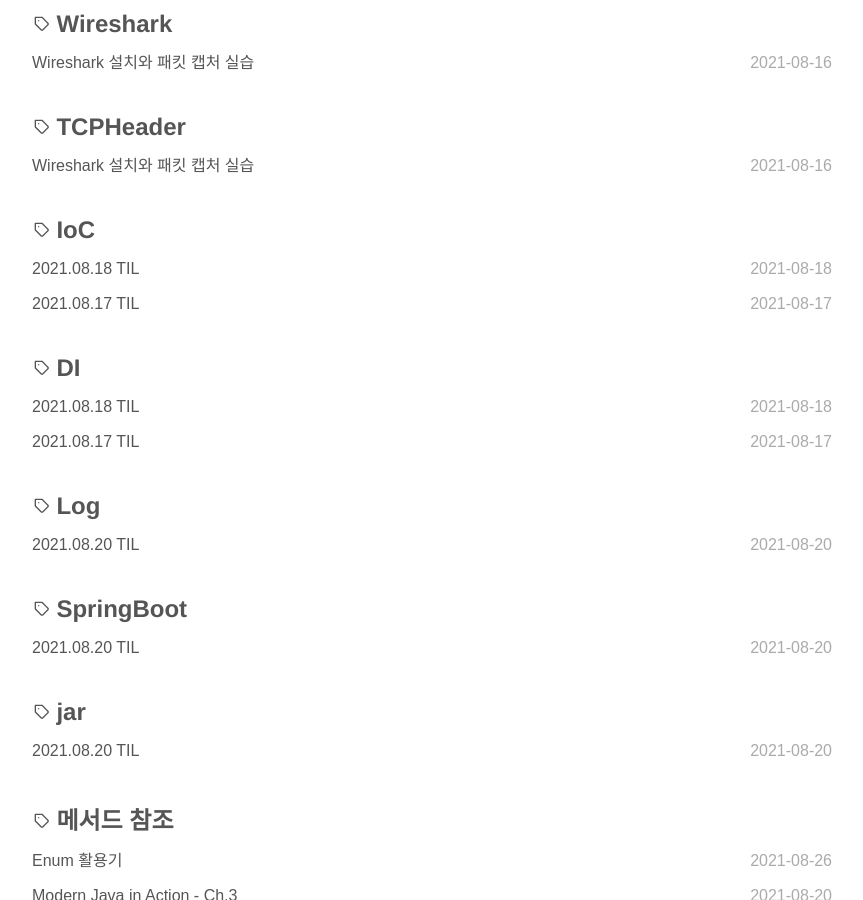
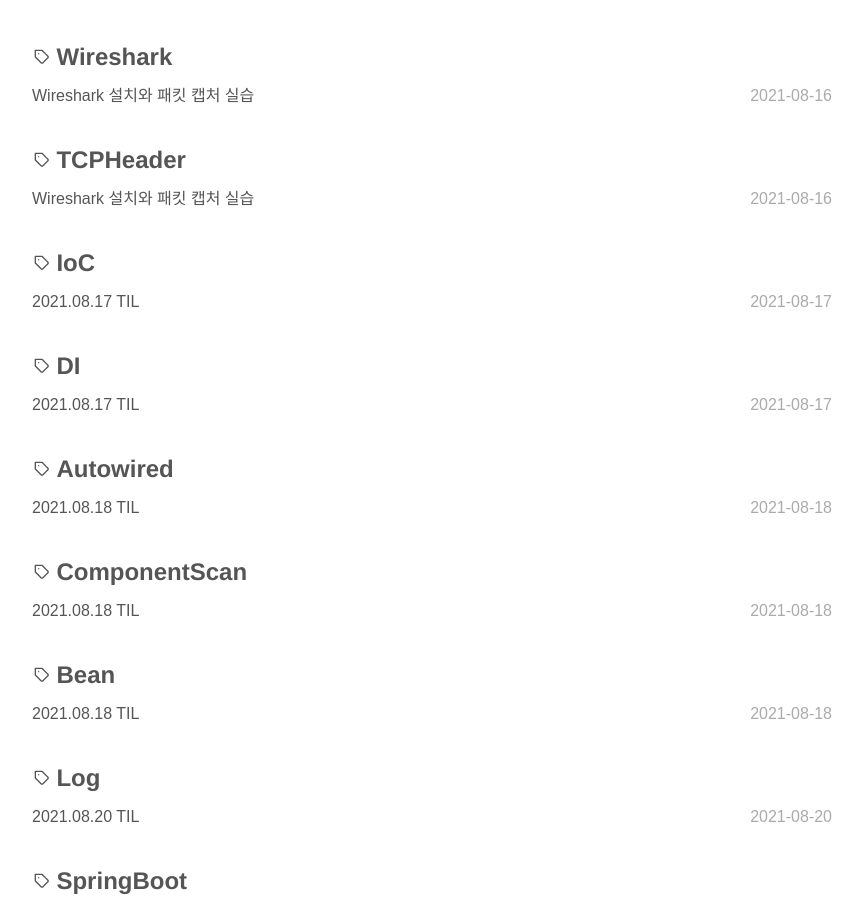
Before and after one commit to suhyunsim/suhyunsim.github.io, a Jekyll site: the page built from _pages/tags.html, in a window 1280 px wide and 900 px high, scrolled down 10333 px. Shown: the whole window, without its empty margins (208-1071 px from the left). Built offline with Jekyll 4.4.1, drawn with Linux system fonts in a browser that asks for light colours; some of the changed text lies outside the part shown.

Commit message:
docs: 포스트 태그 수정

```diff
--- a/_posts/2021-08-18-TIL.md
+++ b/_posts/2021-08-18-TIL.md
@@ -7,7 +7,7 @@
   changefreq: daily
   priority: 1.0
 comments: true
-tag: [TIL, Spring, IoC, DI]
+tag: [TIL, Spring, Autowired, ComponentScan, Bean]
 
 ---
 
```
